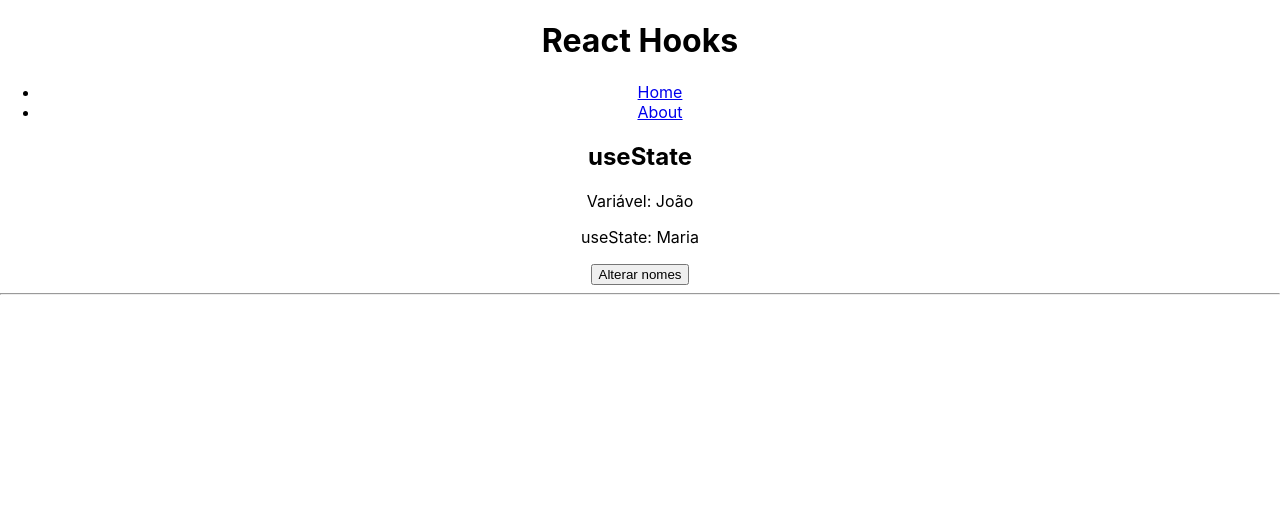
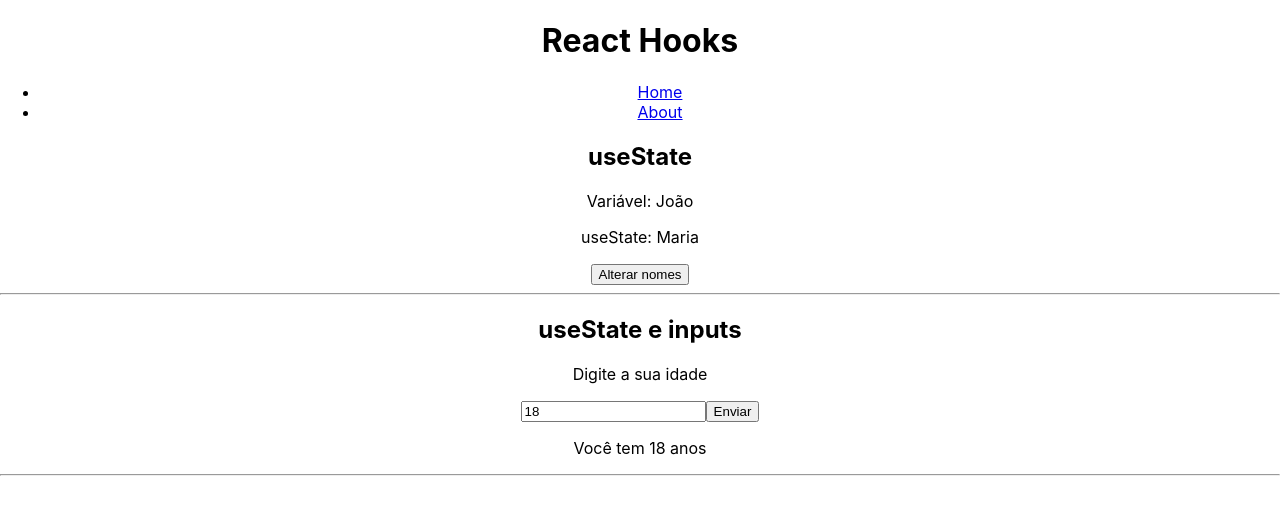
Before and after one commit to xandaosilva/curso-reactjs, a React (Create React App) app in the folder 11_hooks/reacthooks/: page / in a window 1280 px wide. Shown: the top 514 px of the page. Built offline with nearby package versions, Linux system fonts and the light colour scheme.

Commit message:
useState e inputs

```diff
--- a/11_hooks/reacthooks/src/components/HookUseState.js
+++ b/11_hooks/reacthooks/src/components/HookUseState.js
@@ -3,10 +3,16 @@
 const HookUseState = () => {
     let userName = "João";
     const [name, setName] = useState("Maria");
+    const [age, setAge] = useState(18);
 
     const changeNames = () => {
         userName = "João da Silva";
         setName("Maria Eduarda");
+    }
+
+    const handleSubmit = (e) =>{
+        e.preventDefault();
+        console.log(age);
     }
 
     return (
@@ -16,6 +22,15 @@
             <p>useState: {name}</p>
             <button onClick={changeNames}>Alterar nomes</button>
             <hr />
+
+            <h2>useState e inputs</h2>
+            <p>Digite a sua idade</p>
+            <form onSubmit={handleSubmit}>
+                <input type="text" value={age} onChange={(e) => setAge(e.target.value)} />
+                <input type="submit" value="Enviar" />
+            </form>
+            <p>Você tem {age} anos</p>
+            <hr />
         </div>
     );
 }
```
